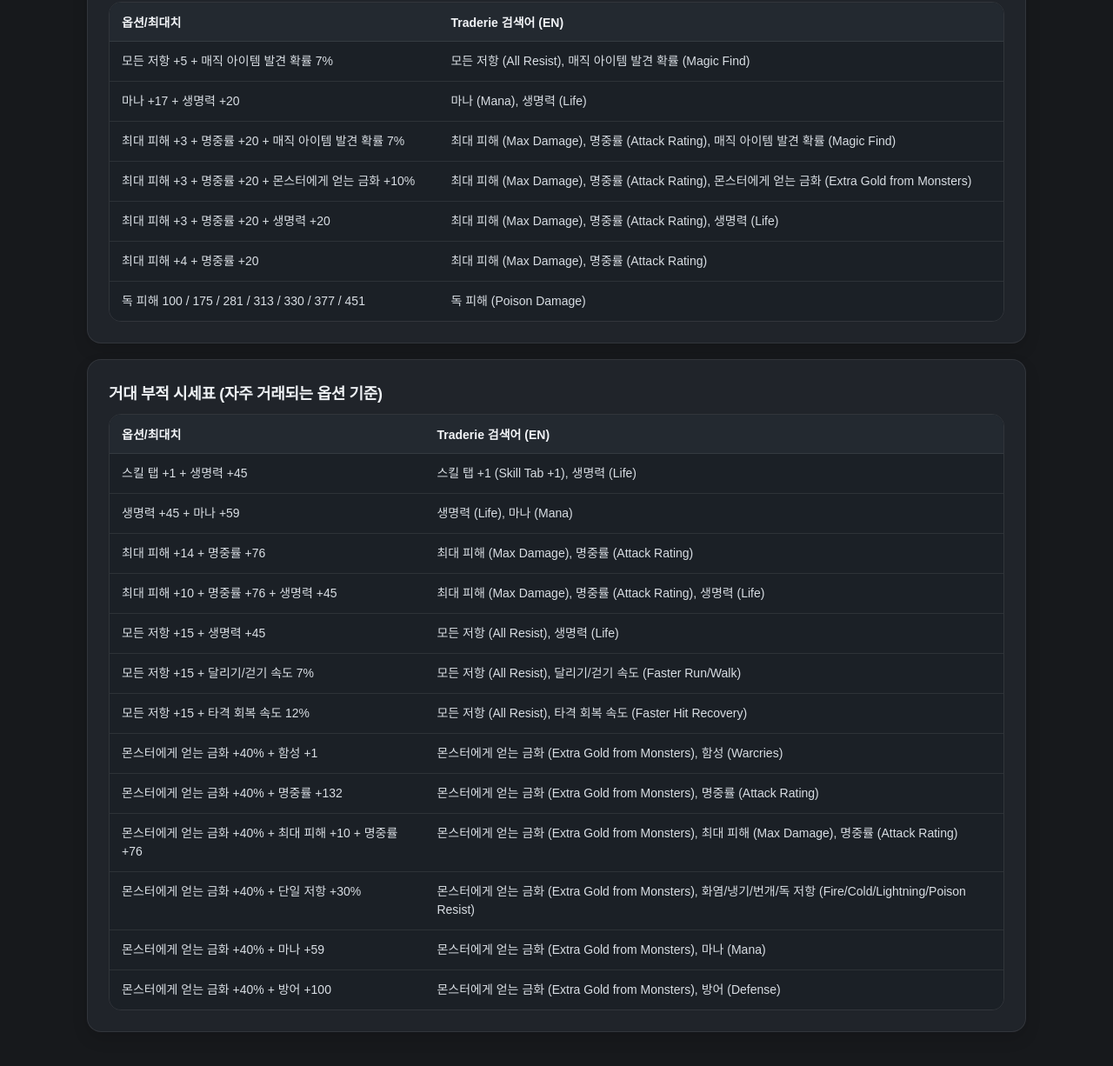
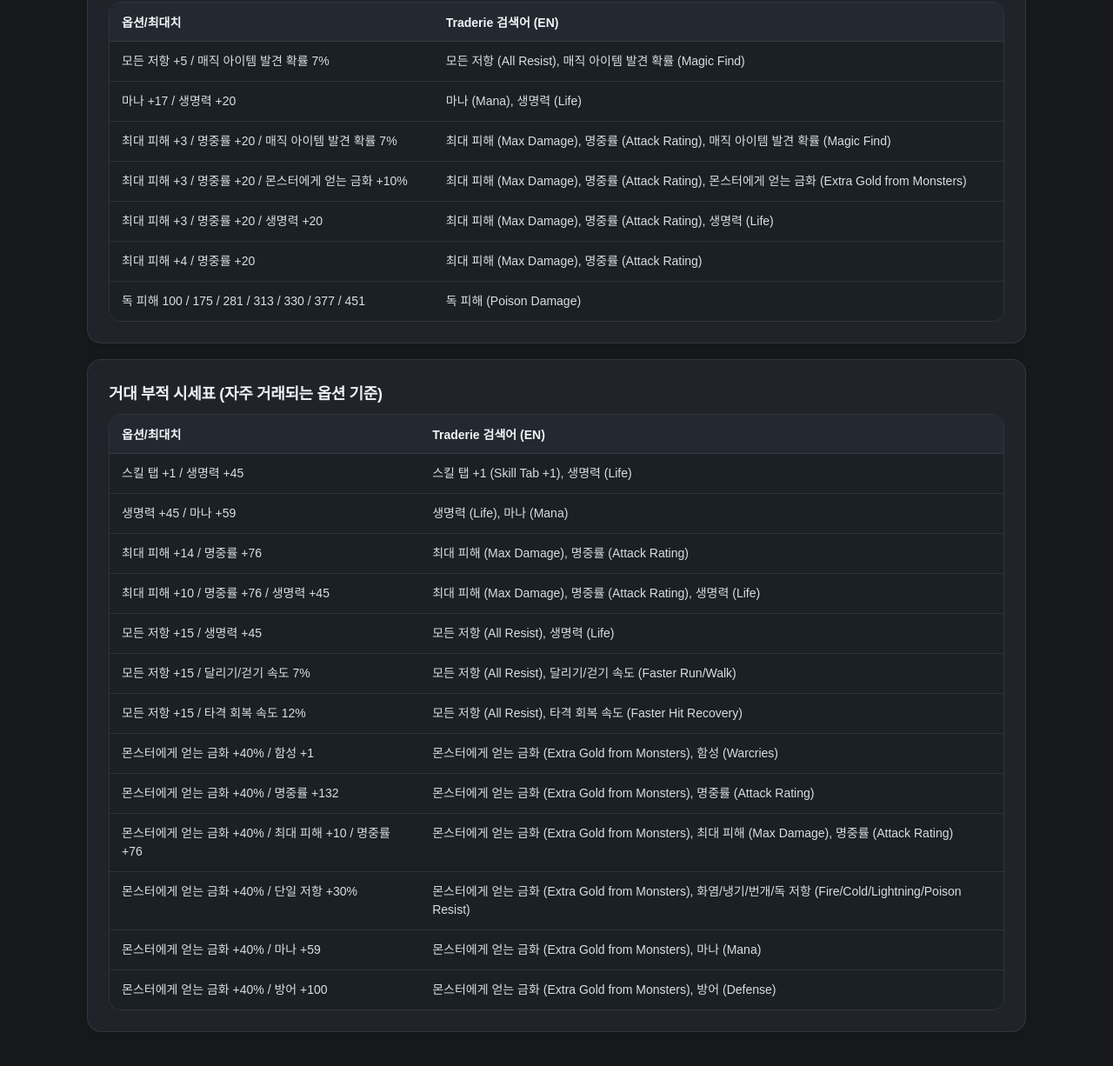
Before and after one commit to ctrlcccv/d2r, a website: page web/charms.html in a window 1280 px wide. Shown: the part 426-1652 px from the top of the page at 87% size. Drawn offline with Linux system fonts and the light colour scheme.

Commit message:
Use slash separators for charm option combos

```diff
--- a/web/charms.html
+++ b/web/charms.html
@@ -41,27 +41,27 @@
             </thead>
             <tbody>
               <tr>
-                <td>모든 저항 +5 + 매직 아이템 발견 확률 7%</td>
+                <td>모든 저항 +5 / 매직 아이템 발견 확률 7%</td>
                 <td><code>모든 저항 (All Resist), 매직 아이템 발견 확률 (Magic Find)</code></td>
               </tr>
               <tr>
-                <td>마나 +17 + 생명력 +20</td>
+                <td>마나 +17 / 생명력 +20</td>
                 <td><code>마나 (Mana), 생명력 (Life)</code></td>
               </tr>
               <tr>
-                <td>최대 피해 +3 + 명중률 +20 + 매직 아이템 발견 확률 7%</td>
+                <td>최대 피해 +3 / 명중률 +20 / 매직 아이템 발견 확률 7%</td>
                 <td><code>최대 피해 (Max Damage), 명중률 (Attack Rating), 매직 아이템 발견 확률 (Magic Find)</code></td>
               </tr>
               <tr>
-                <td>최대 피해 +3 + 명중률 +20 + 몬스터에게 얻는 금화 +10%</td>
+                <td>최대 피해 +3 / 명중률 +20 / 몬스터에게 얻는 금화 +10%</td>
                 <td><code>최대 피해 (Max Damage), 명중률 (Attack Rating), 몬스터에게 얻는 금화 (Extra Gold from Monsters)</code></td>
               </tr>
               <tr>
-                <td>최대 피해 +3 + 명중률 +20 + 생명력 +20</td>
+                <td>최대 피해 +3 / 명중률 +20 / 생명력 +20</td>
                 <td><code>최대 피해 (Max Damage), 명중률 (Attack Rating), 생명력 (Life)</code></td>
               </tr>
               <tr>
-                <td>최대 피해 +4 + 명중률 +20</td>
+                <td>최대 피해 +4 / 명중률 +20</td>
                 <td><code>최대 피해 (Max Damage), 명중률 (Attack Rating)</code></td>
               </tr>
               <tr>
@@ -85,55 +85,55 @@
             </thead>
             <tbody>
               <tr>
-                <td>스킬 탭 +1 + 생명력 +45</td>
+                <td>스킬 탭 +1 / 생명력 +45</td>
                 <td><code>스킬 탭 +1 (Skill Tab +1), 생명력 (Life)</code></td>
               </tr>
               <tr>
-                <td>생명력 +45 + 마나 +59</td>
+                <td>생명력 +45 / 마나 +59</td>
                 <td><code>생명력 (Life), 마나 (Mana)</code></td>
               </tr>
               <tr>
-                <td>최대 피해 +14 + 명중률 +76</td>
+                <td>최대 피해 +14 / 명중률 +76</td>
                 <td><code>최대 피해 (Max Damage), 명중률 (Attack Rating)</code></td>
               </tr>
               <tr>
-                <td>최대 피해 +10 + 명중률 +76 + 생명력 +45</td>
+                <td>최대 피해 +10 / 명중률 +76 / 생명력 +45</td>
                 <td><code>최대 피해 (Max Damage), 명중률 (Attack Rating), 생명력 (Life)</code></td>
               </tr>
               <tr>
-                <td>모든 저항 +15 + 생명력 +45</td>
+                <td>모든 저항 +15 / 생명력 +45</td>
                 <td><code>모든 저항 (All Resist), 생명력 (Life)</code></td>
               </tr>
               <tr>
-                <td>모든 저항 +15 + 달리기/걷기 속도 7%</td>
+                <td>모든 저항 +15 / 달리기/걷기 속도 7%</td>
                 <td><code>모든 저항 (All Resist), 달리기/걷기 속도 (Faster Run/Walk)</code></td>
               </tr>
               <tr>
-                <td>모든 저항 +15 + 타격 회복 속도 12%</td>
+                <td>모든 저항 +15 / 타격 회복 속도 12%</td>
                 <td><code>모든 저항 (All Resist), 타격 회복 속도 (Faster Hit Recovery)</code></td>
               </tr>
               <tr>
-                <td>몬스터에게 얻는 금화 +40% + 함성 +1</td>
+                <td>몬스터에게 얻는 금화 +40% / 함성 +1</td>
                 <td><code>몬스터에게 얻는 금화 (Extra Gold from Monsters), 함성 (Warcries)</code></td>
               </tr>
               <tr>
-                <td>몬스터에게 얻는 금화 +40% + 명중률 +132</td>
+                <td>몬스터에게 얻는 금화 +40% / 명중률 +132</td>
                 <td><code>몬스터에게 얻는 금화 (Extra Gold from Monsters), 명중률 (Attack Rating)</code></td>
               </tr>
               <tr>
-                <td>몬스터에게 얻는 금화 +40% + 최대 피해 +10 + 명중률 +76</td>
+                <td>몬스터에게 얻는 금화 +40% / 최대 피해 +10 / 명중률 +76</td>
                 <td><code>몬스터에게 얻는 금화 (Extra Gold from Monsters), 최대 피해 (Max Damage), 명중률 (Attack Rating)</code></td>
               </tr>
               <tr>
-                <td>몬스터에게 얻는 금화 +40% + 단일 저항 +30%</td>
+                <td>몬스터에게 얻는 금화 +40% / 단일 저항 +30%</td>
                 <td><code>몬스터에게 얻는 금화 (Extra Gold from Monsters), 화염/냉기/번개/독 저항 (Fire/Cold/Lightning/Poison Resist)</code></td>
               </tr>
               <tr>
-                <td>몬스터에게 얻는 금화 +40% + 마나 +59</td>
+                <td>몬스터에게 얻는 금화 +40% / 마나 +59</td>
                 <td><code>몬스터에게 얻는 금화 (Extra Gold from Monsters), 마나 (Mana)</code></td>
               </tr>
               <tr>
-                <td>몬스터에게 얻는 금화 +40% + 방어 +100</td>
+                <td>몬스터에게 얻는 금화 +40% / 방어 +100</td>
                 <td><code>몬스터에게 얻는 금화 (Extra Gold from Monsters), 방어 (Defense)</code></td>
               </tr>
             </tbody>
```
